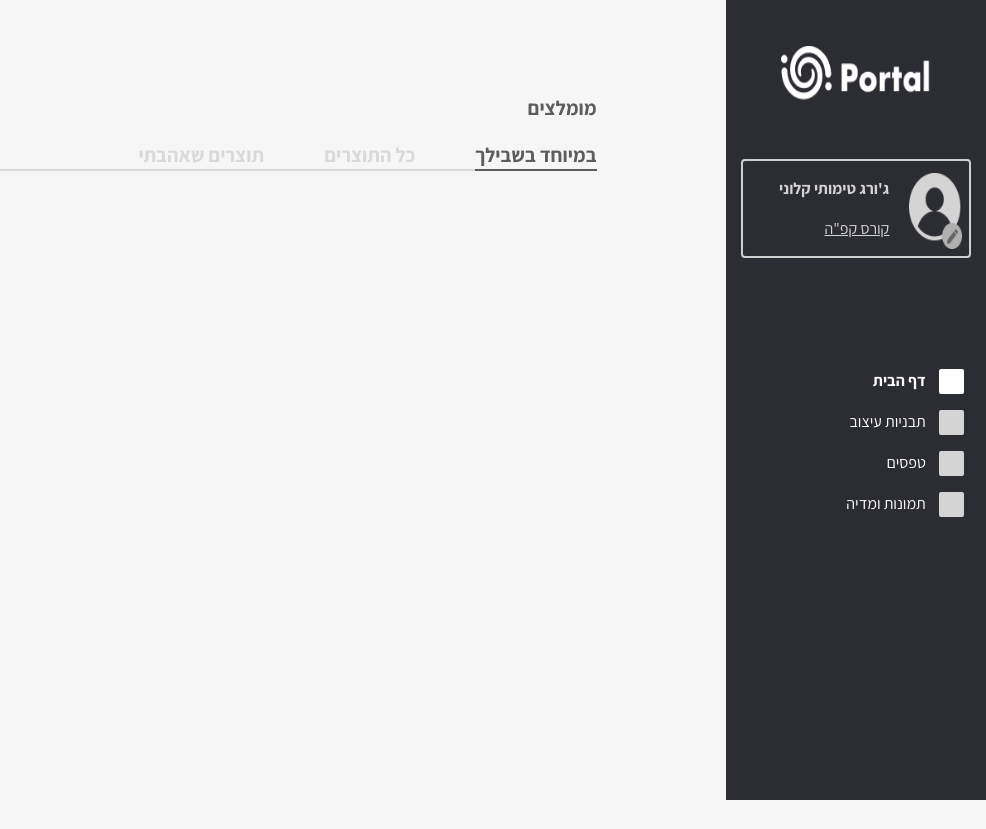
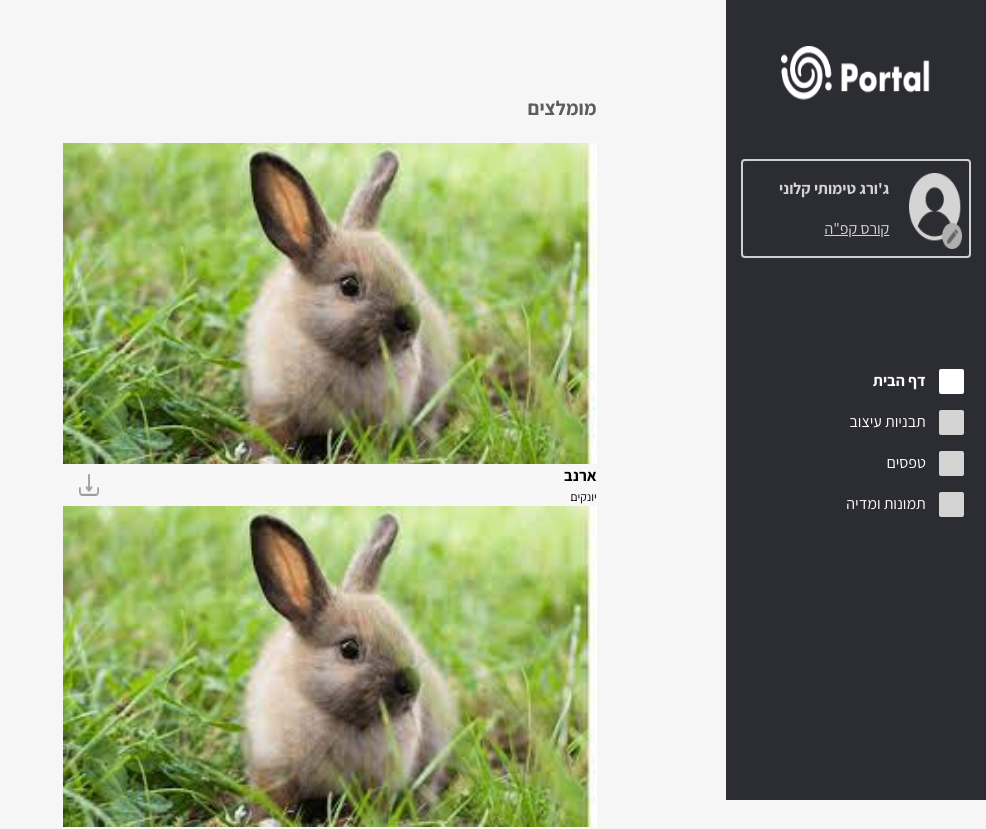
Before and after one commit to 50yearskippur/portalClient, a React (Create React App) app: page / in a window 1280 px wide. Shown: the top 829 px of the page, without its empty margins (294-1280 px from the left). Before the commit the page ends 800 px from the top, so only its background shows below. Built offline with nearby package versions, Linux system fonts and the light colour scheme.

Commit message:
added side bar component

```diff
--- /dev/null
+++ b/src/components/SideBar/SideBar.jsx
@@ -0,0 +1,25 @@
+import React from "react";
+
+const SideBar = ({ data, numItems, width, height, ItemComponent }) => {
+  const gapSize = Math.floor(height / numItems);
+
+  const containerStyle = {
+    display: "grid",
+    gridTemplateColumns: `repeat(auto-fill, minmax(${Math.floor(
+      width / numItems
+    )}px, 1fr))`,
+    gridGap: `${gapSize}px`,
+    height,
+    width,
+  };
+
+  return (
+    <div style={containerStyle}>
+      {data.slice(-numItems).map((item, index) => {
+        return <ItemComponent item={item} key={`item${index}`} />;
+      })}
+    </div>
+  );
+};
+
+export default SideBar;
--- a/src/pages/HomePage.jsx
+++ b/src/pages/HomePage.jsx
@@ -1,5 +1,74 @@
+import SideBar from "../components/SideBar/SideBar";
 import Tabs from "../components/Tabs/Tabs";
 import "./HomePage.css";
+import rabit from "../components/PageTemplate/rabit.jpg";
+import PdfPreview from "../components/ItemsComponents/PdfPreview";
+
+const data = [
+  {
+    title: "ארנב",
+    type: "חיה",
+    subSubject: {
+      title: "יונקים",
+    },
+    media: rabit,
+    mediaType: "image",
+  },
+  {
+    title: "ארנב",
+    type: "חיה",
+    subSubject: {
+      title: "יונקים",
+    },
+    media: rabit,
+    mediaType: "image",
+  },
+  {
+    title: "ארנב",
+    type: "חיה",
+    subSubject: {
+      title: "יונקים",
+    },
+    media: rabit,
+    mediaType: "image",
+  },
+  {
+    title: "ארנב",
+    type: "חיה",
+    subSubject: {
+      title: "יונקים",
+    },
+    media: rabit,
+    mediaType: "image",
+  },
+  {
+    title: "ארנב",
+    type: "חיה",
+    subSubject: {
+      title: "יונקים",
+    },
+    media: rabit,
+    mediaType: "image",
+  },
+  {
+    title: "ארנב",
+    type: "חיה",
+    subSubject: {
+      title: "יונקים",
+    },
+    media: rabit,
+    mediaType: "image",
+  },
+  {
+    title: "ארנב",
+    type: "חיה",
+    subSubject: {
+      title: "יונקים",
+    },
+    media: rabit,
+    mediaType: "image",
+  },
+];
 
 const tabsArray = ["במיוחד בשבילך", "כל התוצרים", "תוצרים שאהבתי"];
 
@@ -7,6 +76,13 @@ const HomePage = () => {
   return (
     <div className="home-page-wrapper">
       <p className="recommended-title">מומלצים</p>
+      <SideBar
+        numItems={3}
+        width="70%"
+        height="40%"
+        data={data}
+        ItemComponent={PdfPreview}
+      />
       <Tabs tabsArray={tabsArray} />
     </div>
   );
```
Also changed, not shown: src/components/SideBar/SideBar.css (added).
